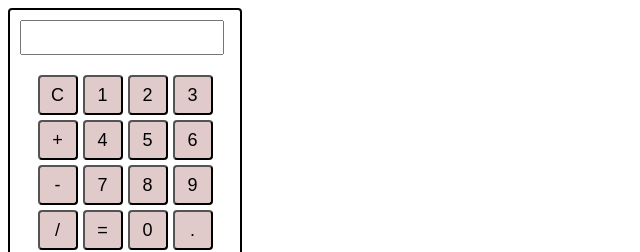
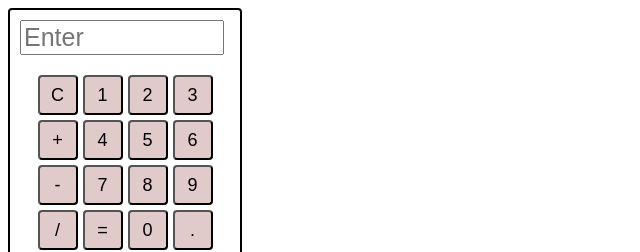
Before and after one commit to VyankateshA1/Calculator, a plain HTML site: page index.html in a window 1280 px wide. Shown: the top 252 px of the page, 0-640 px from the left. Drawn offline with Linux system fonts and the light colour scheme.

Commit message:
Update index.html

```diff
--- a/index.html
+++ b/index.html
@@ -8,7 +8,7 @@
 </head>
 <body>
     <div id="calculator">
-        <input type="text" id="display" readonly>
+        <input type="text" id="display" placeholder="Enter" readonly>
         <div class="btn">
             <button class="btn-cls" onclick="currentD = '';
             document.querySelector('#display').value=currentD;">C</button>
```
